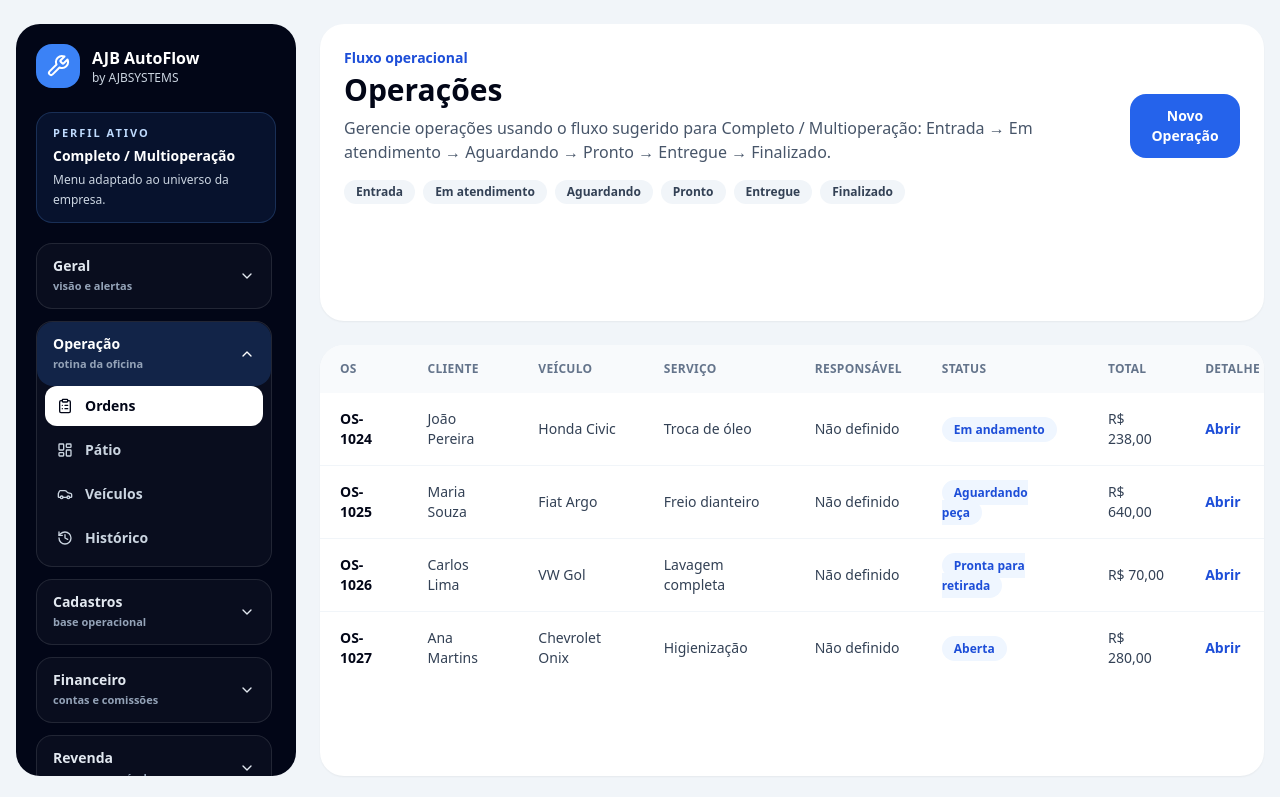
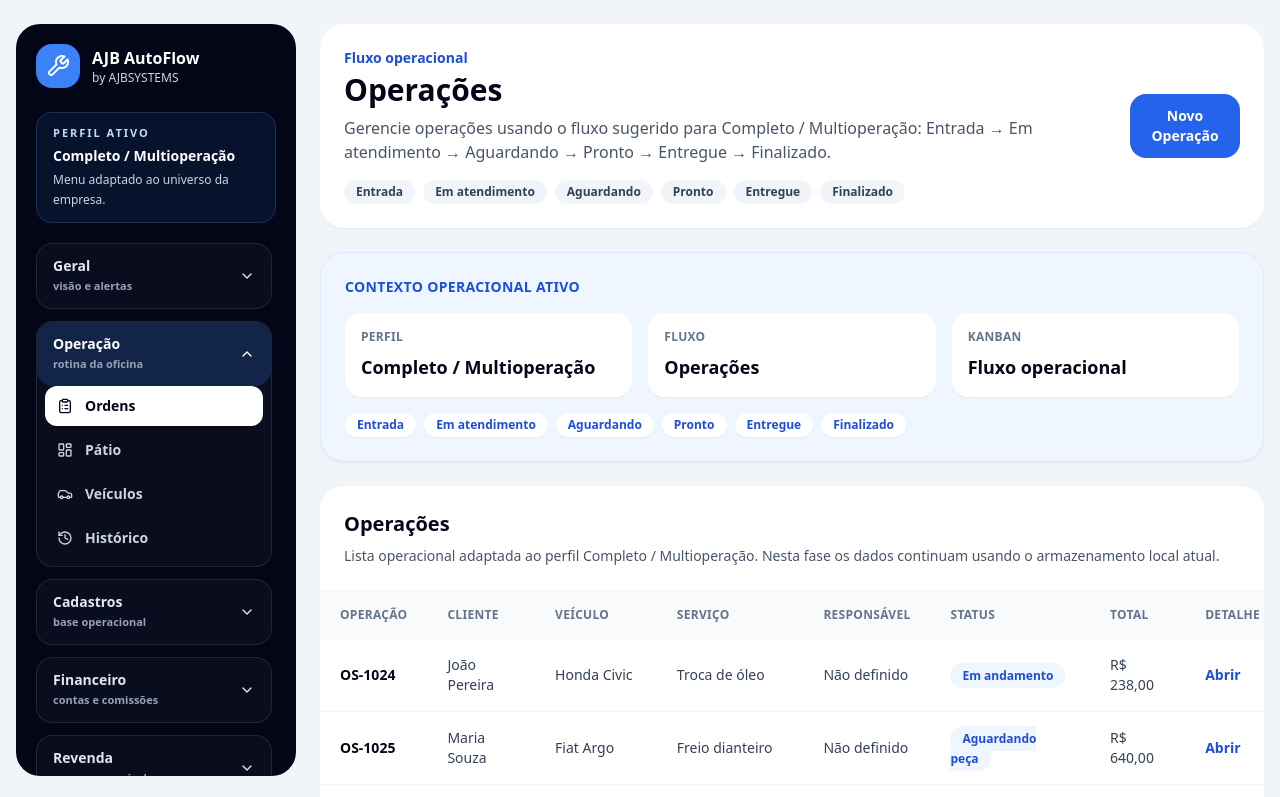
Before and after one commit to anjobrito/ajb-autoflow, a Next.js app: page /ordens-servico in a window 1280 px wide. Shown: the top 797 px of the page. Built offline with nearby package versions, Linux system fonts and the light colour scheme.

Commit message:
feat: adapt operations list by business profile

```diff
--- a/components/work-orders-client.tsx
+++ b/components/work-orders-client.tsx
@@ -1,16 +1,32 @@
 "use client";
 
 import Link from "next/link";
-import { useEffect, useState } from "react";
+import { useEffect, useMemo, useState } from "react";
 import { demoWorkOrders } from "@/lib/demo-data";
-import { listWorkOrders, StoredWorkOrder } from "@/lib/browser-store";
+import { getCompany, listWorkOrders, StoredWorkOrder } from "@/lib/browser-store";
+import { getBusinessProfileByLabel } from "@/lib/business-types";
 
 export function WorkOrdersClient() {
+  const [businessType, setBusinessType] = useState("Completo / Multioperação");
   const [orders, setOrders] = useState<StoredWorkOrder[]>([]);
 
   useEffect(() => {
+    function refresh() {
+      setBusinessType(getCompany().businessType || "Completo / Multioperação");
       setOrders(listWorkOrders());
+    }
+
+    refresh();
+    window.addEventListener("storage", refresh);
+    window.addEventListener("ajb-company-updated", refresh);
+
+    return () => {
+      window.removeEventListener("storage", refresh);
+      window.removeEventListener("ajb-company-updated", refresh);
+    };
   }, []);
+
+  const profile = useMemo(() => getBusinessProfileByLabel(businessType), [businessType]);
 
   const rows = [
     ...orders.map((order) => ({
@@ -27,13 +43,45 @@ export function WorkOrdersClient() {
     ...demoWorkOrders.map((order) => ({ ...order, responsibleEmployeeName: "Não definido", origin: "Demo" })),
   ];
 
+  const operationColumn = profile.operationLabel;
+  const serviceColumn = profile.id === "REVENDEDORA" ? "Etapa / preparação" : profile.id === "ESTACIONAMENTO" ? "Contrato / permanência" : profile.id === "AUTOPECAS" ? "Pedido / produto" : "Serviço";
+  const responsibleColumn = profile.id === "REVENDEDORA" ? "Vendedor" : profile.id === "ESTACIONAMENTO" ? "Responsável" : "Responsável";
+
   return (
+    <div className="grid gap-6">
+      <section className="rounded-3xl border border-blue-100 bg-blue-50 p-6 shadow-sm">
+        <p className="text-sm font-black uppercase tracking-wide text-blue-700">Contexto operacional ativo</p>
+        <div className="mt-4 grid gap-4 lg:grid-cols-3">
+          <div className="rounded-2xl bg-white p-4 shadow-sm">
+            <p className="text-xs font-black uppercase tracking-wide text-slate-500">Perfil</p>
+            <p className="mt-2 text-lg font-black text-slate-950">{profile.label}</p>
+          </div>
+          <div className="rounded-2xl bg-white p-4 shadow-sm">
+            <p className="text-xs font-black uppercase tracking-wide text-slate-500">Fluxo</p>
+            <p className="mt-2 text-lg font-black text-slate-950">{profile.operationPluralLabel}</p>
+          </div>
+          <div className="rounded-2xl bg-white p-4 shadow-sm">
+            <p className="text-xs font-black uppercase tracking-wide text-slate-500">Kanban</p>
+            <p className="mt-2 text-lg font-black text-slate-950">{profile.kanbanLabel}</p>
+          </div>
+        </div>
+        <div className="mt-4 flex flex-wrap gap-2">
+          {profile.kanbanStatuses.map((status) => (
+            <span key={status} className="rounded-full bg-white px-3 py-1 text-xs font-black text-blue-700 shadow-sm">{status}</span>
+          ))}
+        </div>
+      </section>
+
       <div className="overflow-hidden rounded-3xl bg-white shadow-sm">
+        <div className="border-b border-slate-100 p-6">
+          <h2 className="text-xl font-black text-slate-950">{profile.operationPluralLabel}</h2>
+          <p className="mt-2 text-sm text-slate-600">Lista operacional adaptada ao perfil {profile.label}. Nesta fase os dados continuam usando o armazenamento local atual.</p>
+        </div>
         <div className="overflow-x-auto">
           <table className="w-full min-w-[960px] text-left text-sm">
             <thead className="bg-slate-50 text-xs uppercase tracking-wide text-slate-500">
               <tr>
-              {['OS', 'Cliente', 'Veículo', 'Serviço', 'Responsável', 'Status', 'Total', 'Detalhe'].map((column) => (
+                {[operationColumn, 'Cliente', 'Veículo', serviceColumn, responsibleColumn, 'Status', 'Total', 'Detalhe'].map((column) => (
                   <th key={column} className="px-5 py-4 font-black">{column}</th>
                 ))}
               </tr>
@@ -55,5 +103,6 @@ export function WorkOrdersClient() {
           </table>
         </div>
       </div>
+    </div>
   );
 }
```
Lines whose indentation alone changed are shown as unchanged.
